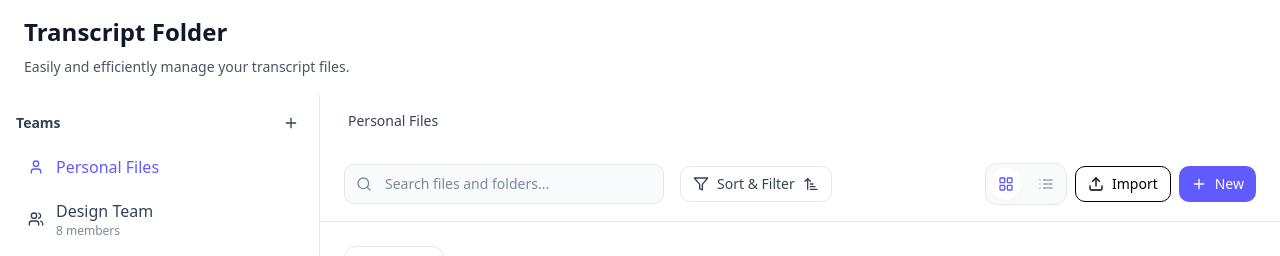
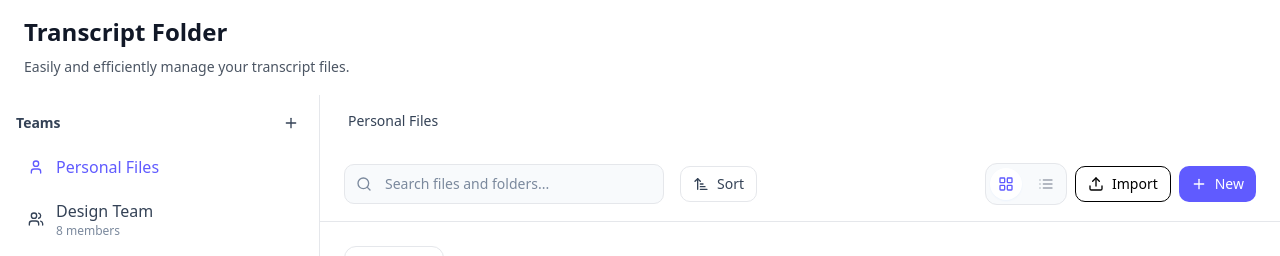
Before and after one commit to saapro-lang/doc-domicile-main, a React (Vite) app: page / in a window 1280 px wide. Shown: the top 256 px of the page. Built offline with nearby package versions, Linux system fonts and the light colour scheme.

Commit message:
Updated FileManagerHeader.tsx

```diff
--- a/src/components/file-manager/FileManagerHeader.tsx
+++ b/src/components/file-manager/FileManagerHeader.tsx
@@ -108,13 +108,12 @@ export function FileManagerHeader({
           <DropdownMenu>
             <DropdownMenuTrigger asChild>
               <Button variant="outline" size="sm" className="gap-2">
-                <Filter className="h-4 w-4" />
-                Sort & Filter
                 {sortOrder === 'asc' ? (
                   <SortAsc className="h-4 w-4" />
                 ) : (
                   <SortDesc className="h-4 w-4" />
                 )}
+                Sort
               </Button>
             </DropdownMenuTrigger>
             <DropdownMenuContent align="start" className="w-48">
```
